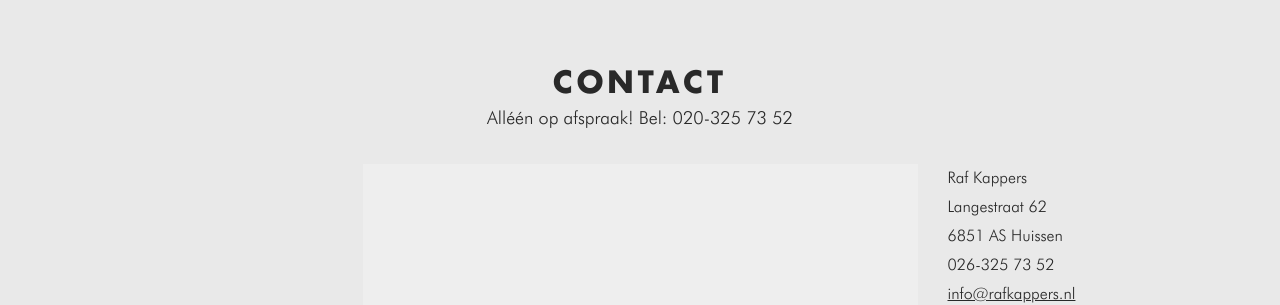
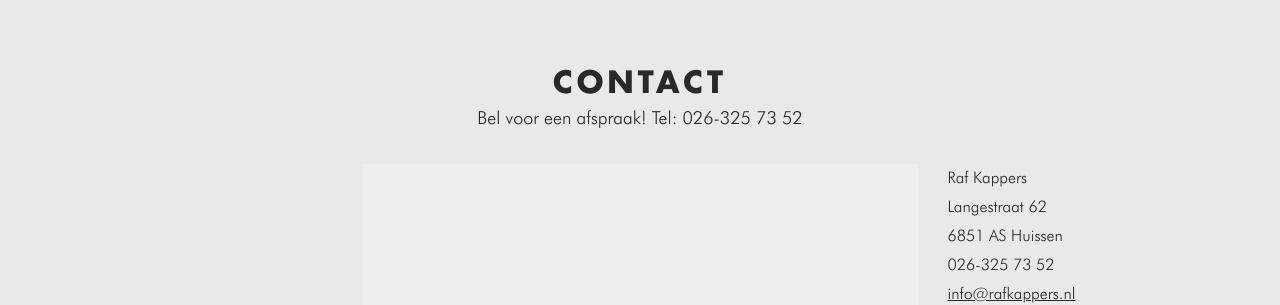
Before and after one commit to sandboxorg/rafkappers, a Jekyll site: the page built from index.md, in a window 1280 px wide and 900 px high, scrolled down 2682 px. Shown: the part 153-458 px from the top of the window. Built offline with Jekyll 4.4.1, drawn with Linux system fonts in a browser that asks for light colours.

Commit message:
Updated '/_layouts/home.html' via CloudCannon

```diff
--- a/_layouts/home.html
+++ b/_layouts/home.html
@@ -127,7 +127,7 @@
 
                         <header class="post-header">
                           <h1 class="post-title editable">Contact</h1>
-                          <span style="position: relative; bottom: 30px;">Alléén op afspraak! Bel: 020-325 73 52
+                          <span style="position: relative; bottom: 30px;">Bel voor een afspraak! Tel: 026-325 73 52
                         </header>
             </div>
         </div>
```
